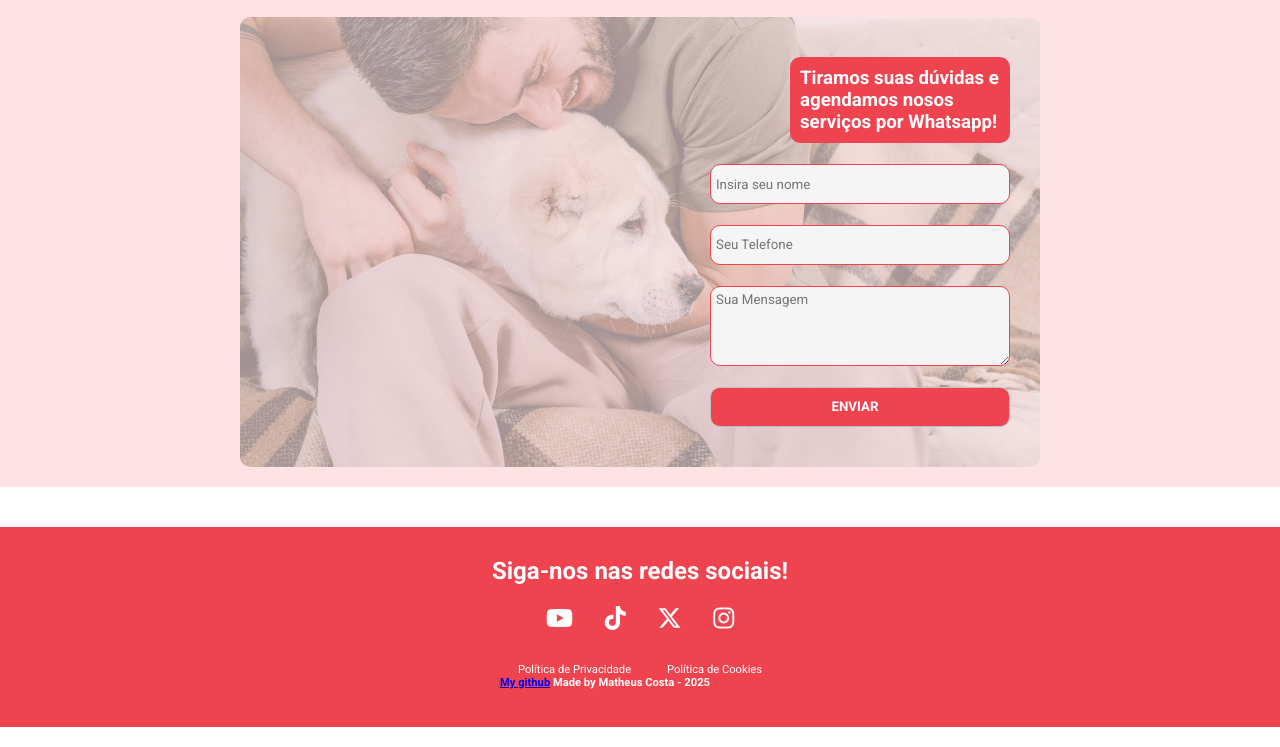
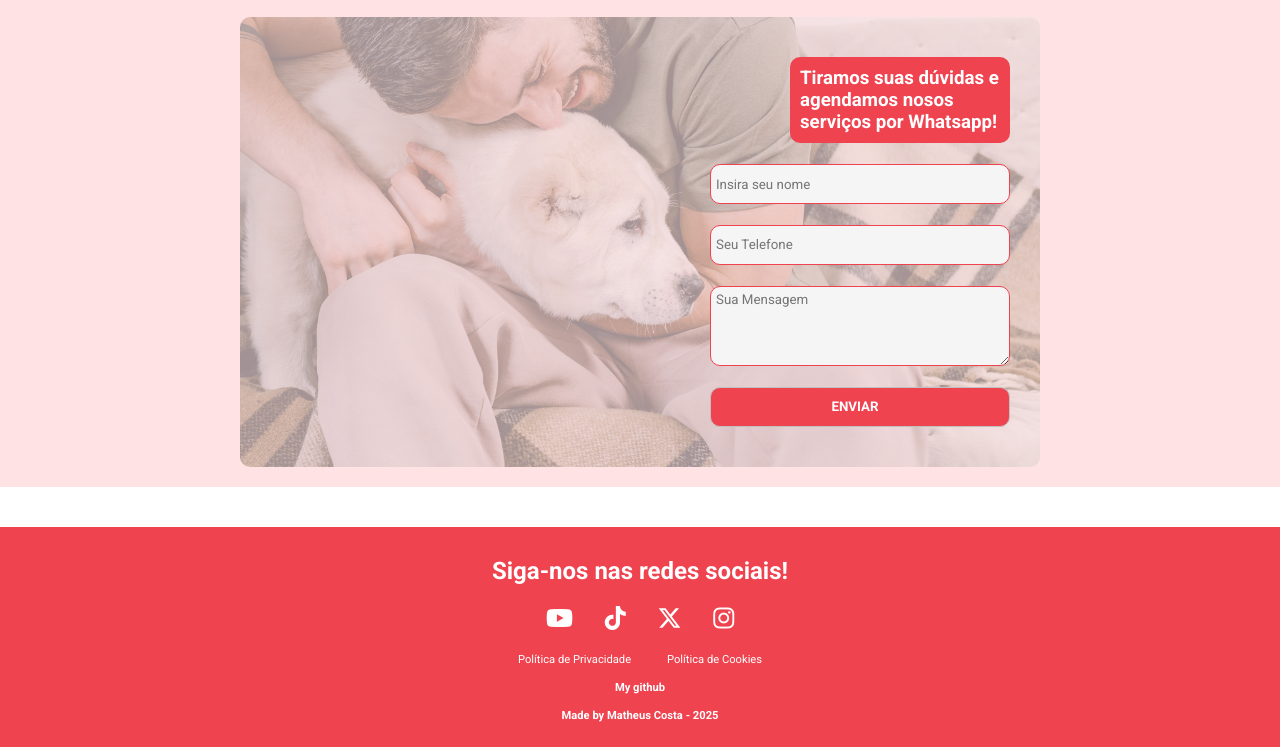
Before and after one commit to MatOliveira006/Html_And_Css, a plain HTML site: page petsCare/index.html in a window 1280 px wide. Shown: the part 1943-2690 px from the top of the page. Drawn offline with Linux system fonts and the light colour scheme.

Commit message:
Update style.css

```diff
--- a/petsCare/style.css
+++ b/petsCare/style.css
@@ -264,7 +264,7 @@ textarea {
 }
 
 footer {
-    height: 200px;
+    height: 220px;
     width: 100vw;
     box-sizing: border-box;
     background-color: #f04350;
@@ -302,7 +302,22 @@ footer {
     height: 20px;
     width: 280px;
     font-size: 0.7rem;
-    margin-top: 30px;
+    margin-top: 20px;
+    display: flex;
+    flex-direction: column;
+}
+
+.socialMidia nav:nth-child(3) strong {
+    align-self: center;
+    margin-top: 15px;
+}
+
+.socialMidia nav:nth-child(3) strong a {
+    text-decoration: none;
+    color: white;
+}
+.socialMidia nav:nth-child(3) a:hover {
+    color: orange;
 }
 
 .socialMidia .icons nav a .fa-brands:hover {
```
